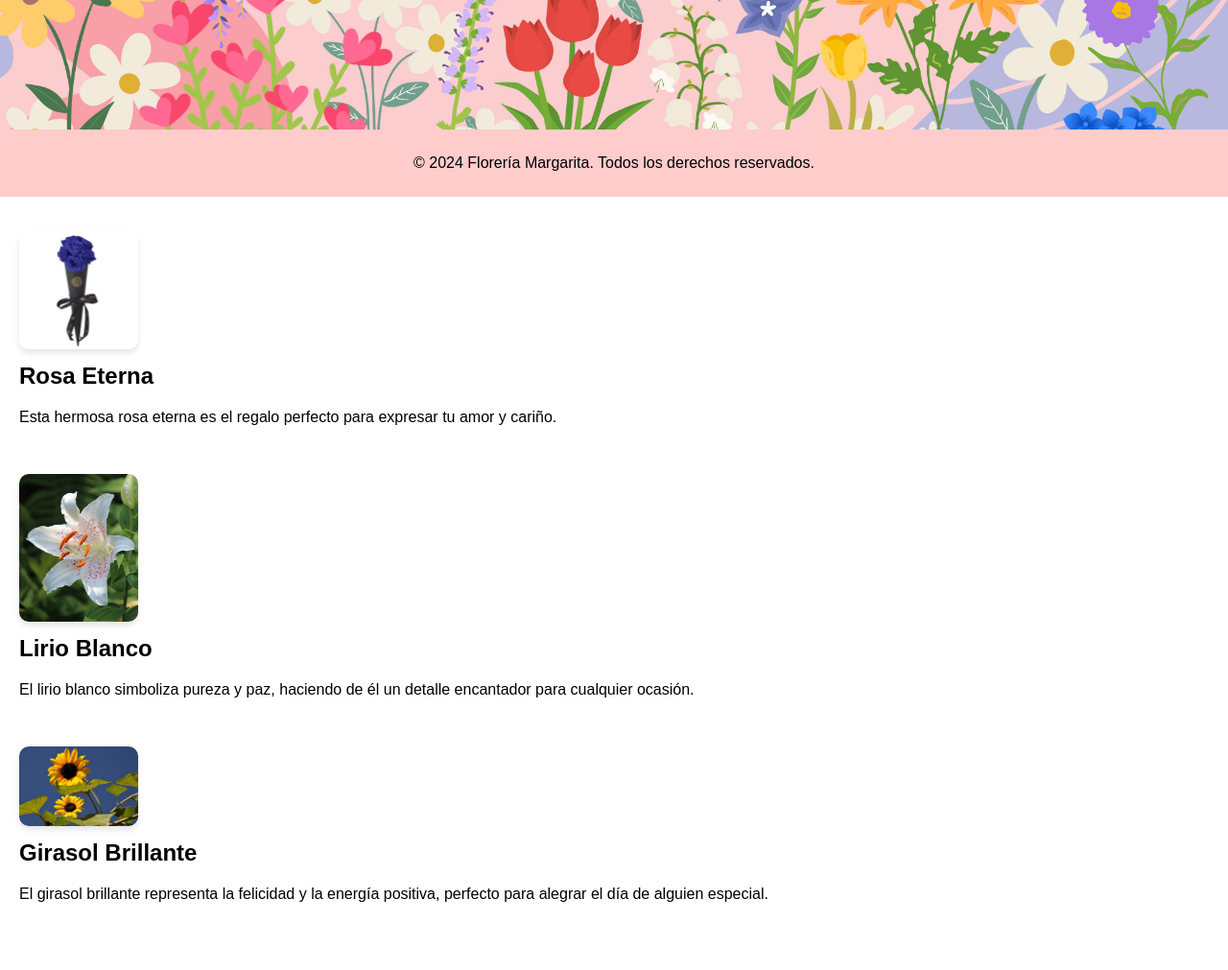
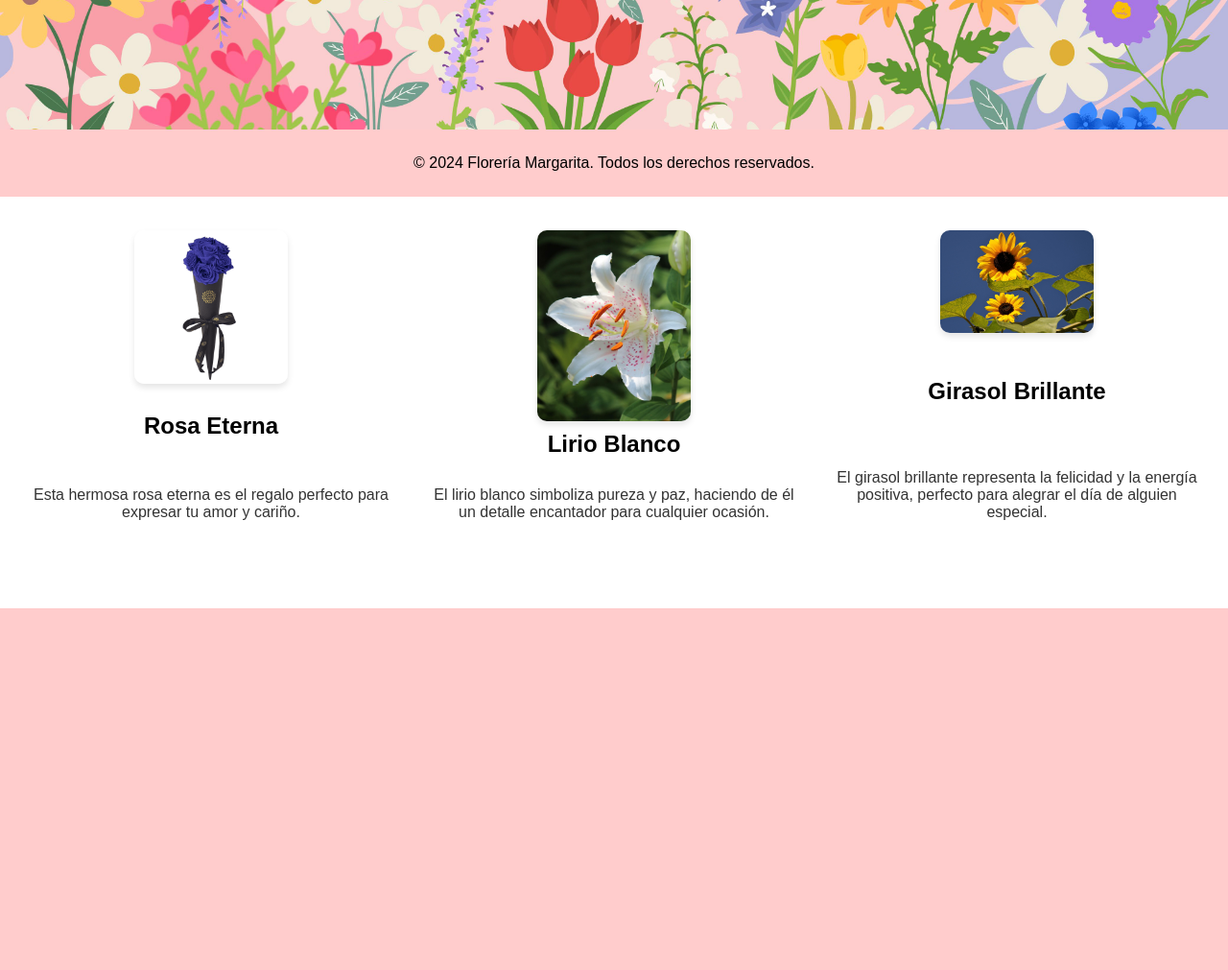
Before and after one commit to xZloy/web-test, a PHP site: page / in a window 1280 px wide. Shown: the part 595-1606 px from the top of the page at 96% size. After the commit the page ends 1229 px from the top, so only its background shows below. Run offline with PHP 8.4, Linux system fonts and the light colour scheme.

Commit message:
3rd commit

```diff
--- a/estilo.css
+++ b/estilo.css
@@ -9,6 +9,7 @@ body{
     margin: auto;
     background-color: #db8b8b;
     border-radius: 3px;
+    padding: 10px;
 }
 @media screen and (max-width:768px) {
     .registro{
@@ -32,6 +33,7 @@ h1{
 }
 h4{
     text-align: center;
+    font-style: italic;
 }
 form{
     width: 300px;
@@ -64,6 +66,10 @@ input[type="submit"]{
     color: white;
     font-size: 20px;
     cursor: pointer;
+    transition: background-color 0.3s ease;
+}
+input[type="submit"]:hover {
+    background-color: #ed3a51;
 }
 p{
     text-align: center;
--- a/index.php
+++ b/index.php
@@ -39,17 +39,17 @@
     </section>
     <main>
         <section>
-            <img src="img/flor1.png" alt="Flor 1">
+            <img src="img/flor1.png" alt="Flor 1" class="section-image">
             <h2>Rosa Eterna</h2>
             <p>Esta hermosa rosa eterna es el regalo perfecto para expresar tu amor y cariño.</p>
         </section>
         <section>
-            <img src="img/flor2.jpg" alt="Flor 2">
+            <img src="img/flor2.jpg" alt="Flor 2" class="section-image">
             <h2>Lirio Blanco</h2>
             <p>El lirio blanco simboliza pureza y paz, haciendo de él un detalle encantador para cualquier ocasión.</p>
         </section>
         <section>
-            <img src="img/flor3.jpg" alt="Flor 3">
+            <img src="img/flor3.jpg" alt="Flor 3" class="section-image">
             <h2>Girasol Brillante</h2>
             <p>El girasol brillante representa la felicidad y la energía positiva, perfecto para alegrar el día de alguien especial.</p>
         </section>
--- a/styles.css
+++ b/styles.css
@@ -47,6 +47,11 @@ main {
 
 section {
     margin-bottom: 50px;
+    text-align: center;
+    display: flex;
+    flex-direction: column;
+    justify-content: space-between;
+    align-items: center;
 }
 
 section img {
@@ -62,6 +67,11 @@ section h2 {
 
 section p {
     margin-top: 5px;
+    font-size:1em;
+    opacity: 0.8;
+    background-color: rgba(255, 255, 255, 0.2);
+    padding: 5px;
+    border-radius: 5px;
 }
 
 footer {
@@ -93,3 +103,14 @@ section img:hover {
     display: block; /* Para asegurar que la imagen no tenga espacios vacíos debajo de ella */
     content: fit;
 }
+main {
+    display: grid;
+    grid-template-columns: repeat(3, 1fr); /* Divide en 3 columnas iguales */
+    gap: 20px; /* Espacio entre las columnas */
+    padding: 20px;
+}
+.section-image{
+    width: 40%; /* Ocupa todo el ancho de la columna */
+    max-height: 200px; /* Altura máxima para evitar que las imágenes sean demasiado grandes */
+    object-fit: cover; /* Ajusta la imagen para llenar el espacio sin deformarla */
+}
```
